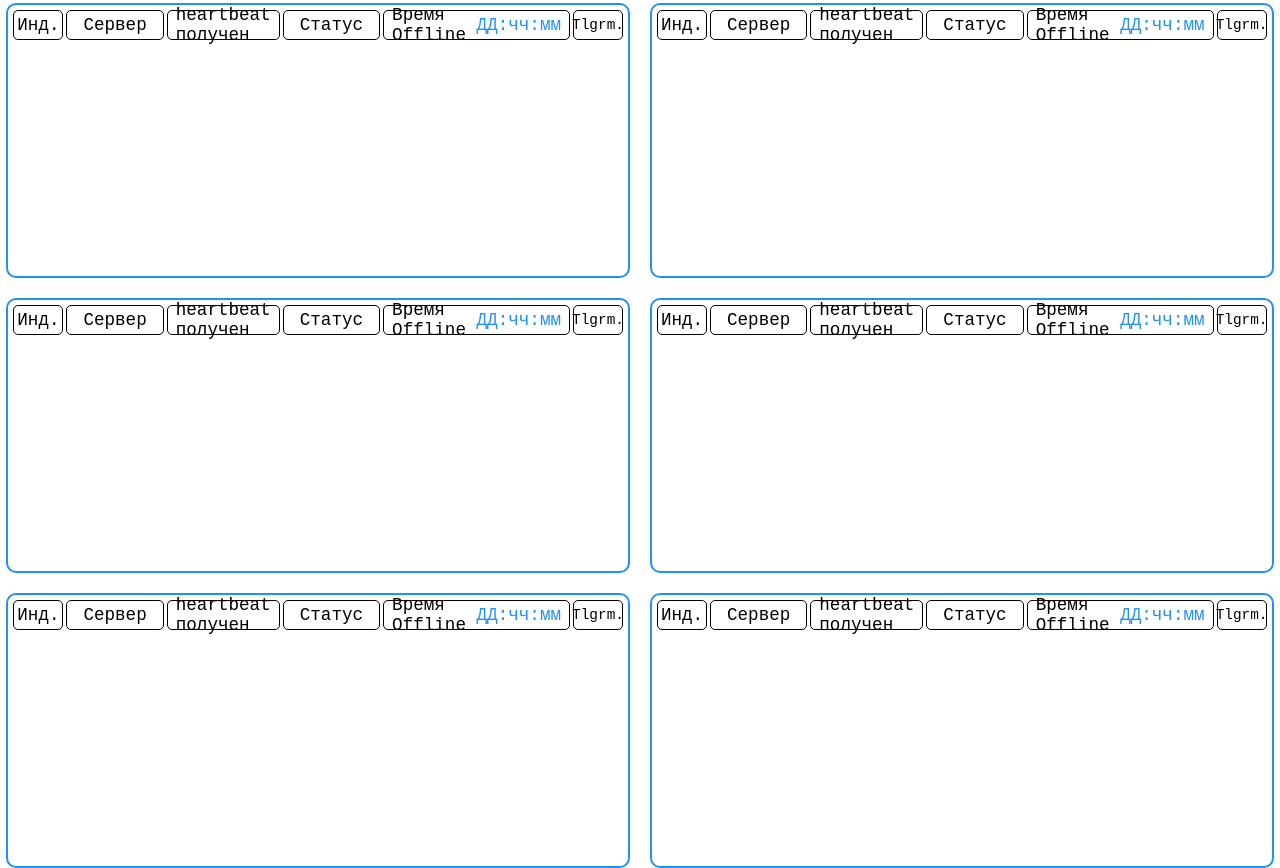
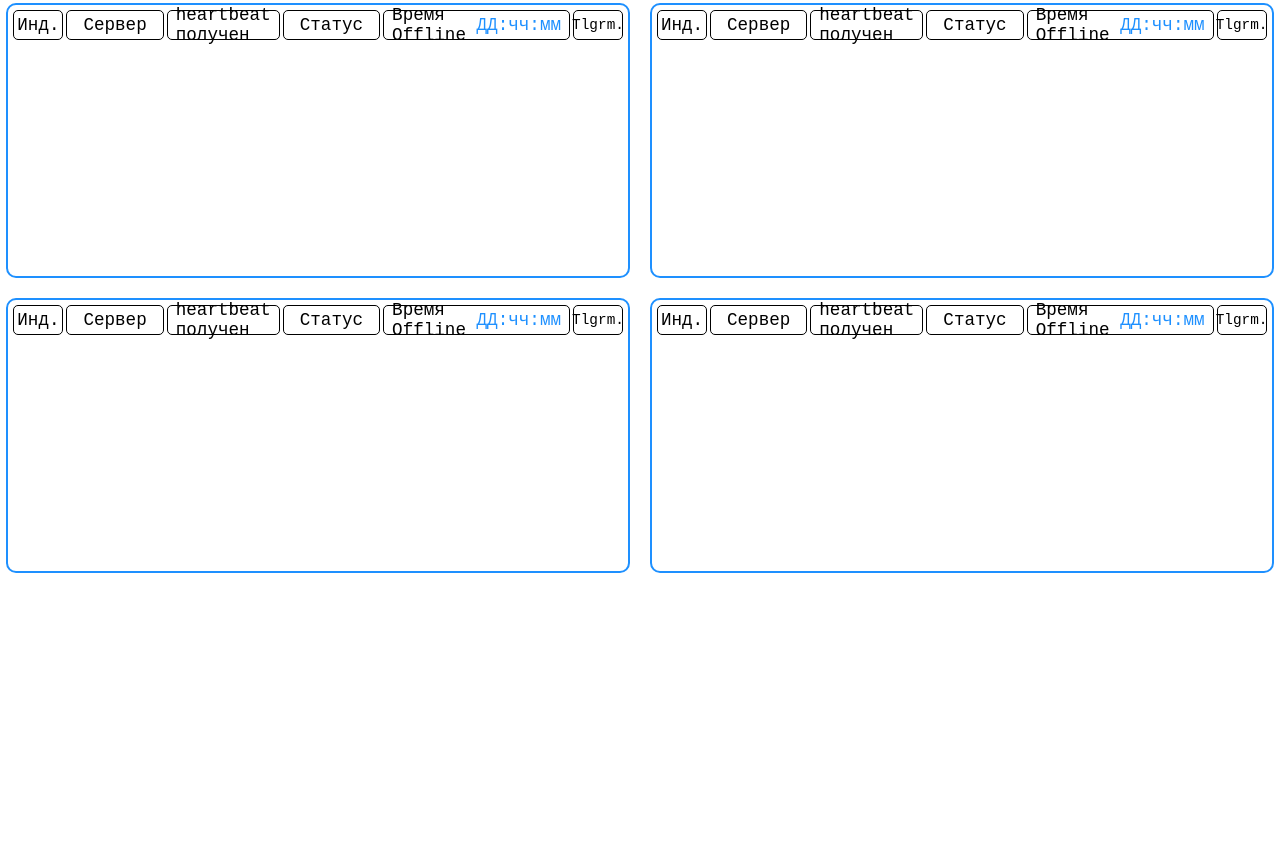
Before and after one commit to PekhterevOleg/events-monitor, a website: page public/index.html in a window 1280 px wide. Shown: the part 597-1465 px from the top of the page. After the commit the page ends 1170 px from the top, so only its background shows below. Drawn offline with Linux system fonts and the light colour scheme.

Commit message:
Изменен Index.html - убраны лишние grid контейнеры

```diff
--- a/public/index.html
+++ b/public/index.html
@@ -77,22 +77,6 @@
                 <div class="table">Время Offline&nbsp;<span class="timer">ДД:чч:мм</span></div>
                 <div class="table"><span class="telegram-header">Tlgrm.</span></div>
             </div>
-            <div class="grid-sub-container">
-                <div class="table">Инд.</div>
-                <div class="table">Сервер</div>
-                <div class="table">heartbeat получен</div>
-                <div class="table">Статус</div>
-                <div class="table">Время Offline&nbsp;<span class="timer">ДД:чч:мм</span></div>
-                <div class="table"><span class="telegram-header">Tlgrm.</span></div>
-            </div>
-            <div class="grid-sub-container">
-                <div class="table">Инд.</div>
-                <div class="table">Сервер</div>
-                <div class="table">heartbeat получен</div>
-                <div class="table">Статус</div>
-                <div class="table">Время Offline&nbsp;<span class="timer">ДД:чч:мм</span></div>
-                <div class="table"><span class="telegram-header">Tlgrm.</span></div>
-            </div>
         </div>
     </div>
 </body>
```
